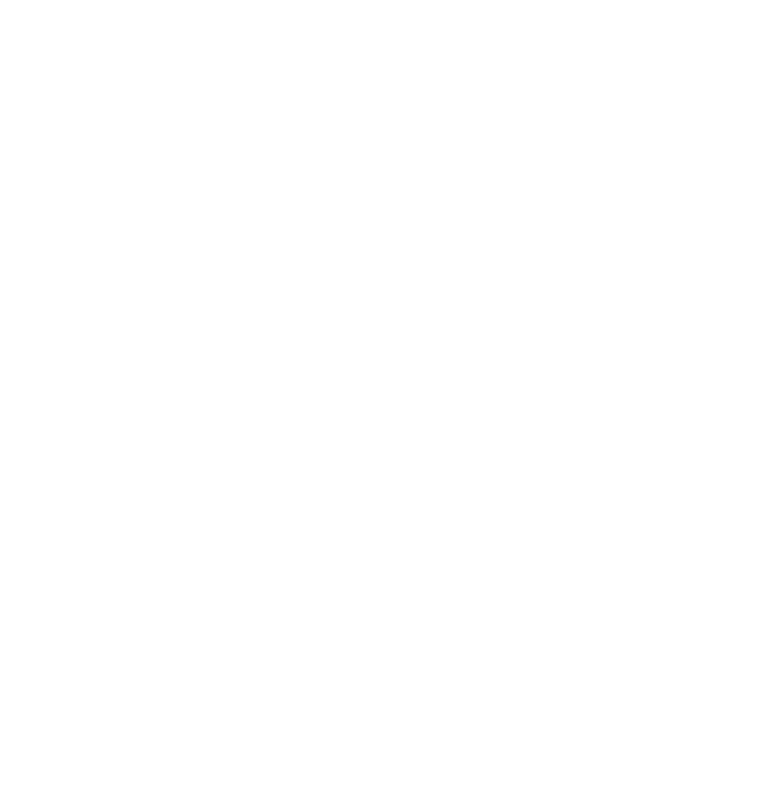
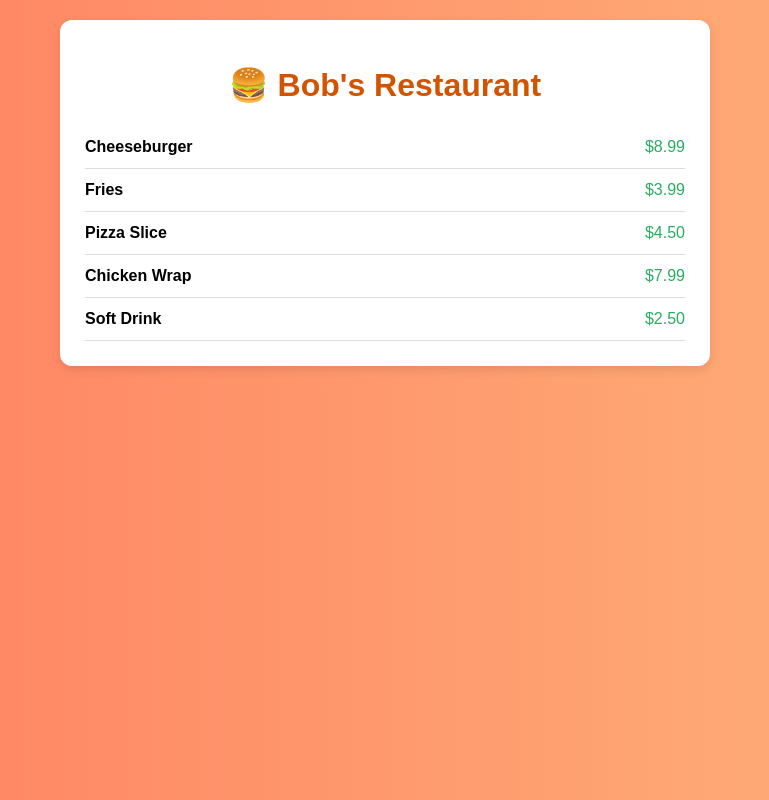
Before and after one commit to surt1yo/html, a plain HTML site: page css/css3/afterclass.html in a window 1280 px wide. Shown: the whole page, without its empty margins (255-1024 px from the left). Drawn offline with Linux system fonts and the light colour scheme.

Commit message:
initial commit

```diff
--- a/css/css3/afterclass.html
+++ b/css/css3/afterclass.html
@@ -7,3 +7,35 @@
     text transform, transform,
     text shadow, box shadow, and text indent.
                                                 -->
+<!DOCTYPE html>
+<html lang="en">
+    <head>
+        <title>Restaurant Menu</title>
+        <link rel="stylesheet" href="styles.css">
+    </head>
+    <body>
+        <div class="menu">
+            <h1>🍔 Bob's Restaurant</h1>
+            <div class="menu-item">
+                <span class="item-name">Cheeseburger</span>
+                <span class="price">$8.99</span>
+            </div>
+            <div class="menu-item">
+                <span class="item-name">Fries</span>
+                <span class="price">$3.99</span>
+            </div>
+            <div class="menu-item">
+                <span class="item-name">Pizza Slice</span>
+                <span class="price">$4.50</span>
+            </div>
+            <div class="menu-item">
+                <span class="item-name">Chicken Wrap</span>
+                <span class="price">$7.99</span>
+            </div>
+            <div class="menu-item">
+                <span class="item-name">Soft Drink</span>
+                <span class="price">$2.50</span>
+            </div>
+        </div>
+    </body>
+</html>
--- /dev/null
+++ b/css/css3/styles.css
@@ -0,0 +1,35 @@
+body {
+    font-family: Arial, sans-serif;
+    background: linear-gradient(to right, #ff7e5f, #feb47b);
+    margin: 0;
+    padding: 20px;
+}
+
+.menu {
+    max-width: 600px;
+    margin: auto;
+    background-color: white;
+    padding: 25px;
+    border-radius: 12px;
+    box-shadow: 0 4px 10px rgba(0, 0, 0, 0.1);
+}
+
+h1 {
+    text-align: center;
+    color: #d35400;
+}
+
+.menu-item {
+    display: flex;
+    justify-content: space-between;
+    padding: 12px 0;
+    border-bottom: 1px solid #ddd;
+}
+
+.item-name {
+    font-weight: bold;
+}
+
+.price {
+    color: #27ae60;
+}
```
